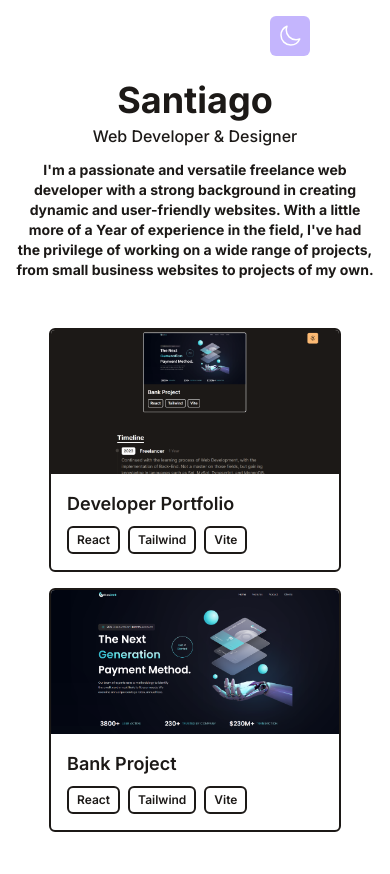
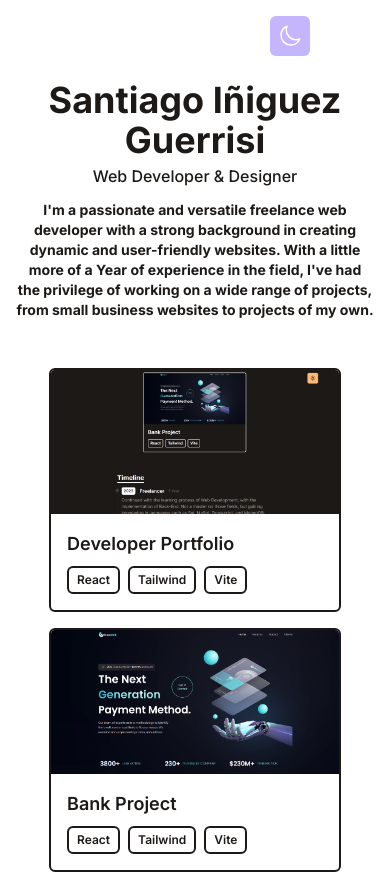
Before and after one commit to SantiagoIG99/Portfolio, a React (Vite) app: page / in a window 390 px wide. Shown: the top 874 px of the page. Built offline with nearby package versions, Linux system fonts and the light colour scheme.

Commit message:
4th commit

```diff
--- a/src/components/Intro.jsx
+++ b/src/components/Intro.jsx
@@ -3,7 +3,7 @@ import React from 'react';
 function Intro() {
     return(
         <div className='flex items-center justify-center flex-col text-center pt-20 pb-6'>
-            <h1 className='text-4xl md:text 7xl dark:text-white mb-1 md:mb-3 font-bold'>Santiago</h1>
+            <h1 className='text-4xl md:text 7xl dark:text-white mb-1 md:mb-3 font-bold'>Santiago Iñiguez Guerrisi</h1>
             <p className='text-base md:text-xl mb-3 font-medium'>Web Developer & Designer</p>
             <p className='text-sm max-w-xl mb-6 font-bold'>I'm a passionate and versatile freelance web developer with a strong background in creating dynamic and user-friendly websites. With a little more of a Year of experience in the field, I've had the privilege of working on a wide range of projects, from small business websites to projects of my own.</p>
         </div>
--- a/src/components/PortfolioItem.jsx
+++ b/src/components/PortfolioItem.jsx
@@ -2,6 +2,7 @@ import React from 'react';
 
 function PortfolioItem({ title, imgUrl, stack, link}) {
     return(
+        <a href={link}>
         <div className='border-2 border-stone-900 dark:border-white rounded-md overflow-hidden'>
             <img src={imgUrl}
             alt='portfolio'
@@ -16,7 +17,7 @@ function PortfolioItem({ title, imgUrl, stack, link}) {
                     ))}
                 </p>
             </div>
-        </div>
+        </div></a>
     )
 }
 
```
